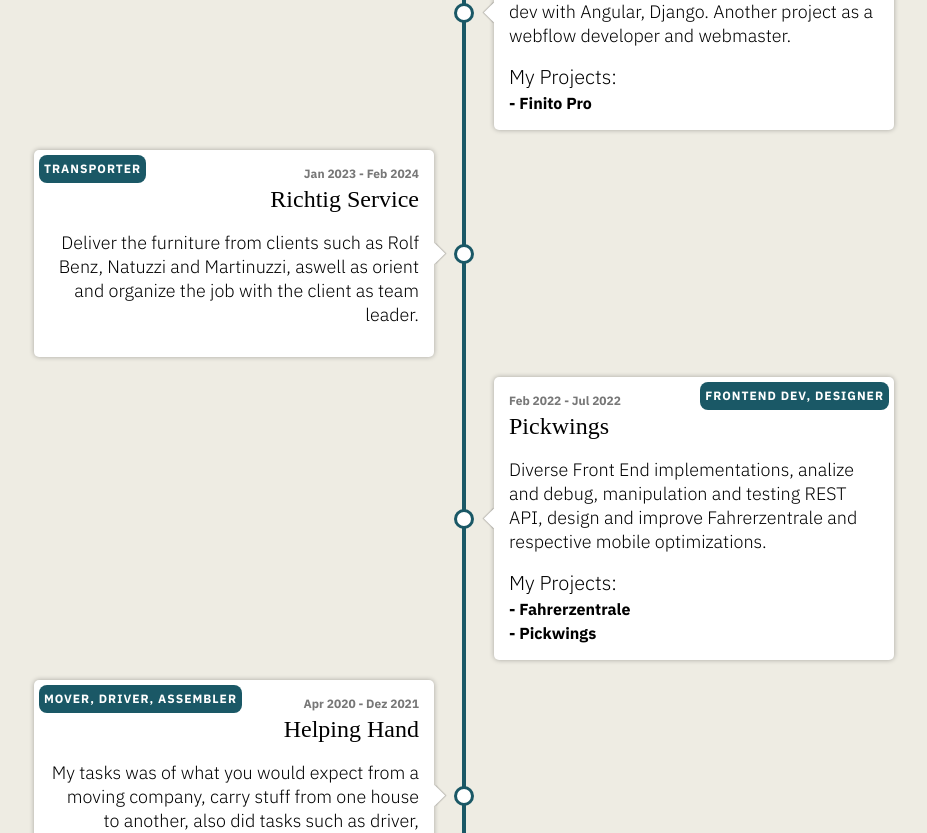
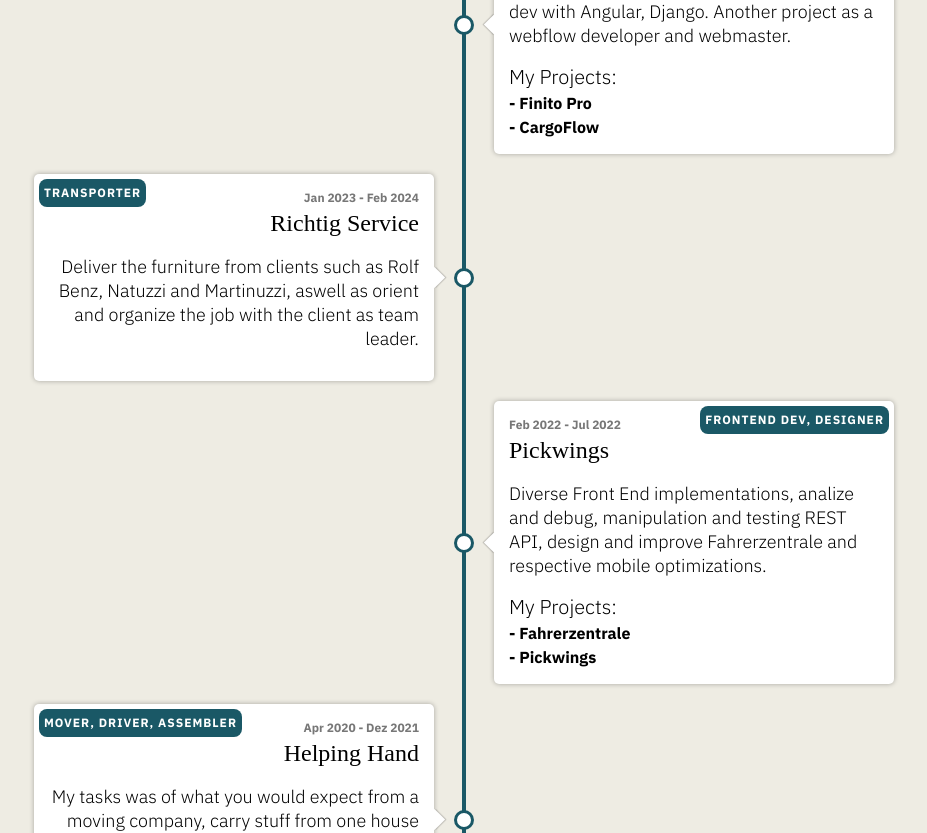
Before and after one commit to lordrichard6/reizinho-cv, a React (Vite) app: page / in a window 1280 px wide. Shown: the part 3290-4123 px from the top of the page, without its empty margins (176-1103 px from the left). Built offline with nearby package versions, Linux system fonts and the light colour scheme; the HTML template or start-up script is replaced by a standard one; a web font is replaced by a local one.

Commit message:
task:added project

```diff
--- a/src/App.tsx
+++ b/src/App.tsx
@@ -1,4 +1,4 @@
-import { useEffect } from "react";
+// import { useEffect } from "react";
 import { motion, useScroll } from 'framer-motion';
 import { Link } from 'react-scroll';
 
--- a/src/data/index.ts
+++ b/src/data/index.ts
@@ -617,6 +617,10 @@ export const workExp = [
         name: "Finito Pro",
         link: "https://www.finitopro.ch/",
       },
+      {
+        name: "CargoFlow",
+        link: "https://www.cargoflow.ch/",
+      },
     ],
   },
   {
```
